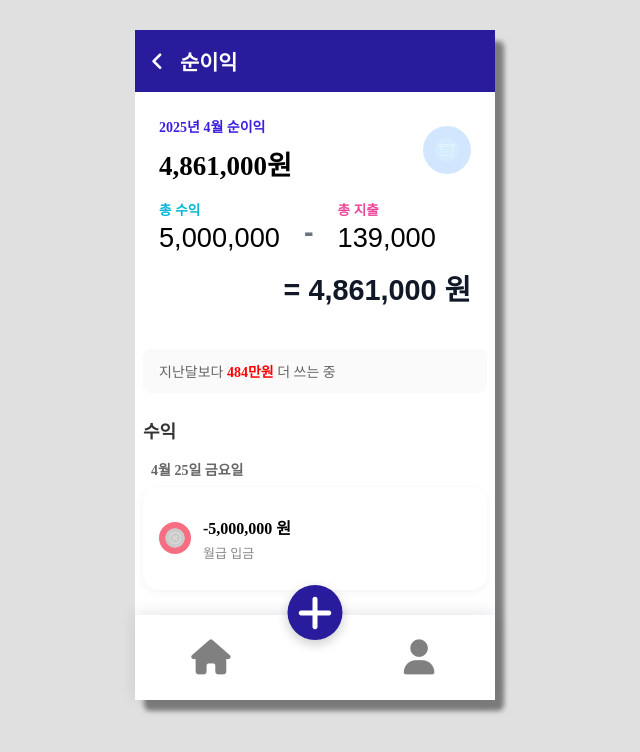
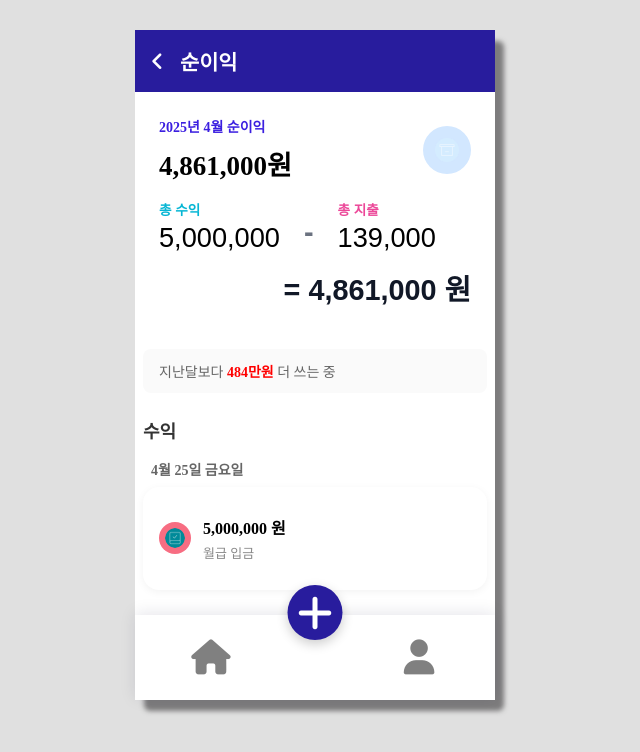
Before and after one commit to IT-Money/IT-Money, a Vue app: page /net-income in a window 1280 px wide. Shown: the top 752 px of the page, without its empty margins (325-965 px from the left). Built offline with nearby package versions, Linux system fonts and the light colour scheme; data requests are answered from the project's data file; a web font is replaced by a local one.

Commit message:
Refactor: Transaction 리스트, 그룹, 아이템 기능 재정비

```diff
--- a/src/components/CategorySummary.vue
+++ b/src/components/CategorySummary.vue
@@ -10,13 +10,14 @@
 
       <!-- 오른쪽: 원형 아이콘 -->
       <div class="icon-section">
-        <img class="icon-image" :src="iconPath" :alt="categoryName" />
+        <img class="icon-image" :src="iconSrc" :alt="categoryName" />
         <!-- <img class="icon-image" src="@/icons/food.png" alt="아이콘" /> -->
       </div>
     </div>
   </div>
 </template>
-
+<!-- categoryName: 식비 (한국어 카테고리) -->
+<!-- fileName food.png -->
 <script>
 export default {
   name: 'CategorySummary',
@@ -28,11 +29,30 @@ export default {
     date: Number, // 거래 횟수
   },
   computed: {
-    iconPath() {
+    iconSrc() {
+      // 카테고리명 → 아이콘 파일명 매핑
+      const iconMap = {
+        식비: 'food.png',
+        교통: 'move.png',
+        쇼핑: 'shopping.png',
+        취미: 'hobby.png',
+        교육: 'education.png',
+        월급: 'income.png',
+        카테고리없음: 'none.png',
+      }
+
+      // 현재 카테고리명
+      const category = this.categoryName || '카테고리없음'
+      const fileName = iconMap[category] || 'none.png'
+      console.log('category', category)
+      console.log('fileName', fileName)
+
       try {
-        return new URL(`@/icons/${this.categoryName}.png`, import.meta.url).href
+        // 상대 경로 기준으로 아이콘 URL 생성
+        return new URL(`../icons/${fileName}`, import.meta.url).href
       } catch {
-        return new URL(`@/icons/${this.categoryName}.png`, import.meta.url).href
+        // fallback 이미지
+        return new URL(`../icons/none.png`, import.meta.url).href
       }
     },
   },
--- a/src/components/NetIncomeSection.vue
+++ b/src/components/NetIncomeSection.vue
@@ -1,12 +1,13 @@
 <template>
   <section class="net-income-section">
     <h2 class="section-title">{{ type }}</h2>
-    <TransactionList :transactions="wallet" />
+    <TransactionList :transactions="wallet" :categories="categories" />
   </section>
 </template>
 
 <script setup>
 import TransactionList from './TransactionList.vue'
+import { defineProps } from 'vue'
 
 defineProps({
   type: {
@@ -14,6 +15,10 @@ defineProps({
     required: true,
   },
   wallet: {
+    type: Array,
+    required: true,
+  },
+  categories: {
     type: Array,
     required: true,
   },
--- a/src/components/TransactionGroup.vue
+++ b/src/components/TransactionGroup.vue
@@ -2,6 +2,8 @@
   <div class="transaction-group">
     <p class="group-date">{{ date }}</p>
     <div class="transaction-card">
+      <!-- 거래 목록 반복 출력 -->
+      <!-- 각각의 거래를 props로 넘겨주고, 마지막 거래인지 확인 -->
       <TransactionItem
         v-for="(tx, index) in transactions"
         :key="index"
@@ -20,9 +22,16 @@ export default {
   components: {
     TransactionItem,
   },
+
   props: {
-    date: String,
-    transactions: Array,
+    date: {
+      type: String,
+      required: true,
+    },
+    transactions: {
+      type: Array,
+      required: true, // ✅ 필수값으로 지정 (tx 전달 안 되는 오류 방지)
+    },
   },
 }
 </script>
--- a/src/components/TransactionItem.vue
+++ b/src/components/TransactionItem.vue
@@ -2,7 +2,10 @@
   <div class="transaction-item" :class="{ 'no-divider': isLast }">
     <img :src="iconSrc" class="icon" alt="category icon" />
     <div class="info">
-      <p class="amount">-{{ tx.amount.toLocaleString() }} 원</p>
+      <!-- 금액 (부호 포함) -->
+      <p class="amount">
+        {{ tx.type === 1 ? '-' : '' }}{{ tx.amount.toLocaleString() }} 원
+      </p>
       <p class="memo">{{ tx.memo || ' ' }}</p>
     </div>
   </div>
@@ -22,6 +25,7 @@ export default {
     },
   },
   computed: {
+    // 아이콘 경로
     iconSrc() {
       const iconMap = {
         식비: 'food.png',
@@ -34,9 +38,12 @@ export default {
       }
 
       const category = this.tx?.categoryName || '카테고리없음'
+      console.log('✅ iconSrc 진입:', this.tx) // tx 로그
+      console.log('✅ categoryName:', category) // 카테고리 로그
+
       const fileName = iconMap[category] || 'none.png'
 
-      // 이미지 제대로 안뜸 이슈
+      // ✅ 이미지 동적으로 불러오기
       return new URL(`../icons/${fileName}`, import.meta.url).href
     },
 
--- a/src/components/TransactionList.vue
+++ b/src/components/TransactionList.vue
@@ -22,16 +22,31 @@ export default {
       type: Array,
       required: true,
     },
+    // 카테고리도 받아오기
+    categories: {
+      type: Array,
+      required: true,
+    },
   },
 
   computed: {
     groupedTransactions() {
-      return this.transactions.reduce((acc, tx) => {
-        const date = tx.dateTime?.split('T')[0] || '날짜 없음'
-        if (!acc[date]) acc[date] = []
-        acc[date].push(tx)
-        return acc
-      }, {})
+      return this.transactions
+        .map(tx => {
+          const cat = this.categories.find(
+            c => String(c.id) === String(tx.category ?? tx.categoryId),
+          )
+          return {
+            ...tx,
+            categoryName: cat?.categoryName || '카테고리없음',
+          }
+        })
+        .reduce((acc, tx) => {
+          const date = tx.dateTime?.split('T')[0] || '날짜 없음'
+          if (!acc[date]) acc[date] = []
+          acc[date].push(tx)
+          return acc
+        }, {})
     },
   },
 
--- a/src/views/ExpenseCategories.vue
+++ b/src/views/ExpenseCategories.vue
@@ -1,3 +1,22 @@
+<template>
+  <section class="expense-category-page">
+    <!-- 1. 카테고리 요약 영역 (월/카테고리명/합계/건수 표시) -->
+    <CategorySummary
+      :year="Number(year)"
+      :month="Number(month)"
+      :categoryName="selectedCategory"
+      :amount="totalAmount"
+      :date="totalCount"
+    />
+
+    <!-- 2. 거래 내역 리스트 -->
+    <TransactionList
+      :transactions="filteredTransactions"
+      :categories="categories"
+    />
+  </section>
+</template>
+
 <script setup>
 import { ref, computed } from 'vue'
 import wallet from '../../wallet_db.json'
@@ -10,7 +29,10 @@ import TransactionList from '@/components/TransactionList.vue'
  */
 const year = ref('2025')
 const month = ref('04')
-const selectedCategory = ref('식비')
+const selectedCategory = ref('교육')
+// 🔥 왜 테두리에 식비 카테고리의 핑크가 등장하는것?..
+
+const categories = ref(wallet.categories)
 
 /**
  * 1. '식비' 카테고리이면서 '지출' 타입인 거래들을 필터링한다.
@@ -85,22 +107,6 @@ const totalAmount = computed(() =>
 const totalCount = computed(() => filteredTransactions.value.length)
 </script>
 
-<template>
-  <section class="expense-category-page">
-    <!-- 1. 카테고리 요약 영역 (월/카테고리명/합계/건수 표시) -->
-    <CategorySummary
-      :year="Number(year)"
-      :month="Number(month)"
-      :categoryName="selectedCategory"
-      :amount="totalAmount"
-      :date="totalCount"
-    />
-
-    <!-- 2. 거래 내역 리스트 -->
-    <TransactionList :transactions="filteredTransactions" />
-  </section>
-</template>
-
 <style scoped>
 .net-income-page {
   height: 70vh;
--- a/src/views/NetIncome.vue
+++ b/src/views/NetIncome.vue
@@ -13,11 +13,16 @@
     <!-- 3. 전달 대비 변화 텍스트 -->
     <NetIncomeChange :changeAmount="compareWithLastMonth" />
 
-    <!-- 4. 수익 항목 -->
-    <NetIncomeGroup type="수익" :wallet="incomeList" />
-
-    <!-- 5. 지출 항목 -->
-    <NetIncomeGroup type="지출" :wallet="expenseList" />
+    <NetIncomeSection
+      type="수익"
+      :wallet="incomeList"
+      :categories="wallet.categories"
+    />
+    <NetIncomeSection
+      type="지출"
+      :wallet="expenseList"
+      :categories="wallet.categories"
+    />
   </section>
 </template>
 
@@ -26,7 +31,7 @@ import { ref, computed } from 'vue'
 import NetIncomeSummary from '@/components/NetIncomeSummary.vue'
 import NetIncomeCalc from '@/components/NetIncomeCalc.vue'
 import NetIncomeChange from '@/components/NetIncomeChange.vue'
-import NetIncomeGroup from '@/components/NetIncomeSection.vue'
+import NetIncomeSection from '@/components/NetIncomeSection.vue'
 import wallet from '../../wallet_db.json' // 거래내역 JSON
 console.log('wallet', wallet) // 👈
 
```
